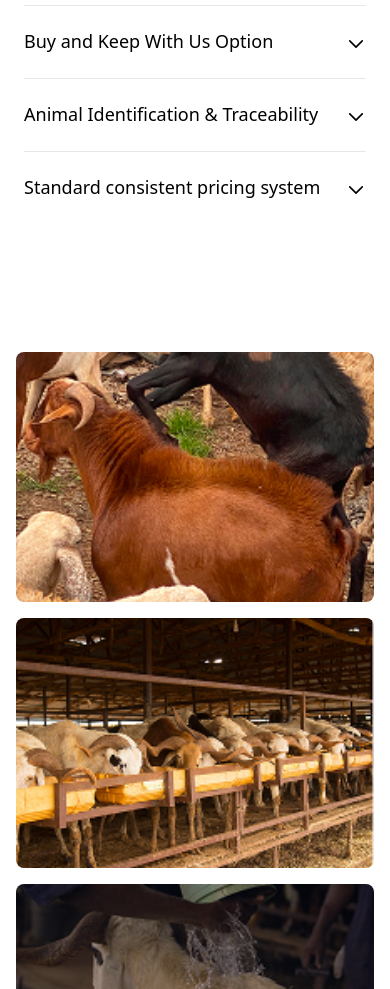
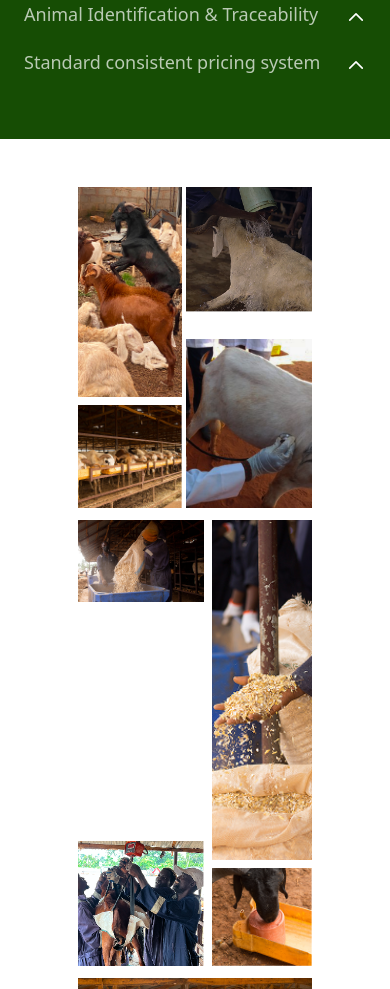
Before and after one commit to Frnweico/Global-Range-Farms, a Next.js app: page /products in a window 390 px wide. Shown: the part 4720-5709 px from the top of the page. Built offline with nearby package versions, Linux system fonts and the light colour scheme.

Commit message:
service section mobile

```diff
--- a/src/app/products/page.tsx
+++ b/src/app/products/page.tsx
@@ -1,4 +1,4 @@
-import OurServices from "@/components/homepage/services";
+import ServicesAbout from "@/components/about/services";
 import ProductsHero from "@/components/products/hero";
 import ImageGallery from "@/components/products/imageGallery";
 import Order from "@/components/products/order";
@@ -9,7 +9,7 @@ const Products = () => {
     <div>
       <ProductsHero />
       <ProductCarousel />
-      <OurServices />
+      <ServicesAbout />
       <ImageGallery />
       <Order />
     </div>
--- a/src/components/about/services.tsx
+++ b/src/components/about/services.tsx
@@ -203,7 +203,7 @@ const ServicesAbout = () => {
             {services.map((service, index) => {
                 const isOpen = activeIndex === index;
                 return (
-                    <div key={index} className="border-b border-white/10 pb-6 last:border-0">
+                    <div key={index} >
                         {/* Header Row */}
                         <div
                             className="flex justify-between items-start gap-4 cursor-pointer"
@@ -218,7 +218,7 @@ const ServicesAbout = () => {
                                     xmlns="http://www.w3.org/2000/svg"
                                     fill="none" viewBox="0 0 24 24"
                                     strokeWidth={2} stroke="currentColor"
-                                    className={`w-5 h-5 transition-transform duration-300 ${isOpen ? 'rotate-180' : ''}`}
+                                    className={`w-5 h-5 transition-transform -rotate-180 duration-300 ${isOpen ? 'rotate-0' : ''}`}
                                 >
                                     <path strokeLinecap="round" strokeLinejoin="round" d="M19.5 8.25l-7.5 7.5-7.5-7.5" />
                                 </svg>
--- a/src/components/homepage/services.tsx
+++ b/src/components/homepage/services.tsx
@@ -209,7 +209,7 @@ const OurServices = () => {
             {services.map((service, index) => {
                 const isOpen = activeIndex === index;
                 return (
-                    <div key={index} className="border-b border-gray-200 pb-6 last:border-0">
+                    <div key={index} >
                         <div
                             className="flex justify-between items-start gap-4 cursor-pointer"
                             onClick={() => toggleMobile(index)}
@@ -222,7 +222,7 @@ const OurServices = () => {
                                     xmlns="http://www.w3.org/2000/svg"
                                     fill="none" viewBox="0 0 24 24"
                                     strokeWidth={2} stroke="currentColor"
-                                    className={`w-5 h-5 transition-transform duration-300 ${isOpen ? 'rotate-180' : ''}`}
+                                    className={`w-5 h-5 transition-transform duration-300 -rotate-180 ${isOpen ? 'rotate-0' : ''}`}
                                 >
                                     <path strokeLinecap="round" strokeLinejoin="round" d="M19.5 8.25l-7.5 7.5-7.5-7.5" />
                                 </svg>
--- a/src/components/nav/page.tsx
+++ b/src/components/nav/page.tsx
@@ -9,8 +9,8 @@ import { motion, AnimatePresence } from "framer-motion";
 
 const Nav = () => {
   const [isOpen, setIsOpen] = useState(false);
-  const [isVisible, setIsVisible] = useState(true); // Track visibility for scroll
-  const [isDarkSection, setIsDarkSection] = useState(false); // Track background darkness
+  const [isVisible, setIsVisible] = useState(true);
+  const [isDarkSection, setIsDarkSection] = useState(false);
 
   const pathname = usePathname();
   const isHome = pathname === "/";
@@ -20,9 +20,6 @@ const Nav = () => {
   useEffect(() => {
     const handleScroll = () => {
       const currentScrollY = window.scrollY;
-
-      // A. Hide/Show Logic
-      // If scrolling DOWN and past 100px, hide. If scrolling UP, show.
       if (currentScrollY > 100 && currentScrollY > lastScrollY.current) {
         setIsVisible(false);
       } else {
@@ -30,16 +27,11 @@ const Nav = () => {
       }
       lastScrollY.current = currentScrollY;
 
-      // B. Dynamic Text Color Logic
-      // We check the element at the center-top of the screen (behind the nav)
-      // If it contains your specific dark classes, we switch text to white.
       const elementUnderNav = document.elementFromPoint(window.innerWidth / 2, 40);
       if (elementUnderNav) {
-        // Traverse up to find the closest section container with a background class
         const section = elementUnderNav.closest('section') || elementUnderNav.closest('div');
         if (section) {
           const className = section.className;
-          // Check for your specific dark background colors
           const isDark = className.includes("bg-[#0E0E0E]") || className.includes("bg-[#133405]");
           setIsDarkSection(isDark);
         }
@@ -50,19 +42,8 @@ const Nav = () => {
     return () => window.removeEventListener("scroll", handleScroll);
   }, []);
 
-  // --- DYNAMIC STYLING ---
-  // If Mobile Menu is Open -> White BG, Black Text
-  // Else if Over Dark Section -> Transparent BG, White Text
-  // Else (Over White Section) -> Transparent BG, Black Text
-  // (Exception: On Home Page top, we force White Text unless menu is open)
-
   const isTop = typeof window !== 'undefined' ? window.scrollY < 50 : true;
 
-  // Determine Text Color Priority:
-  // 1. Menu Open = Black
-  // 2. Home Page at Top = White
-  // 3. Over Dark Section = White
-  // 4. Default = Black
   let dynamicTextColor = "text-black";
   if (isOpen) {
     dynamicTextColor = "text-black";
@@ -72,7 +53,7 @@ const Nav = () => {
     dynamicTextColor = "text-white";
   }
 
-  const navBgColor = isOpen ? "bg-white" : "bg-transparent backdrop-blur-sm"; // Added blur for better read
+  const navBgColor = isOpen ? "bg-white" : "bg-transparent backdrop-blur-sm";
   const logoSrc = "/images/svgs/grfLogo.svg";
 
   const handleContactClick = (e?: React.MouseEvent) => {
--- a/src/components/products/imageGallery.tsx
+++ b/src/components/products/imageGallery.tsx
@@ -1,96 +1,67 @@
 import Image from 'next/image';
-
-const galleryItems = [
-  // 1. Tall Left
-  {
-    src: '/images/pngs/gallery1.png',
-    alt: 'Gallery image 1',
-    desktopClass: 'md:col-span-1 md:row-span-2',
-  },
-  // 2. Wide Top Middle
-  {
-    src: '/images/pngs/gallery2.png',
-    alt: 'Gallery image 2',
-    desktopClass: 'md:col-span-2 md:row-span-1',
-  },
-  // 3. Tall Right
-  {
-    src: '/images/pngs/gallery3.png',
-    alt: 'Gallery image 3',
-    desktopClass: 'md:col-span-1 md:row-span-2',
-  },
-  // 4. Standard Middle Left
-  {
-    src: '/images/pngs/gallery4.png',
-    alt: 'Gallery image 4',
-    desktopClass: 'md:col-span-1 md:row-span-1',
-  },
-  // 5. Tall Center
-  {
-    src: '/images/pngs/gallery5.png',
-    alt: 'Gallery image 5',
-    desktopClass: 'md:col-span-1 md:row-span-2',
-  },
-  // 6. Wide Middle Right
-  {
-    src: '/images/pngs/gallery6.png',
-    alt: 'Gallery image 6',
-    desktopClass: 'md:col-span-2 md:row-span-1',
-  },
-  // 7. Wide Center
-  {
-    src: '/images/pngs/gallery7.png',
-    alt: 'Gallery image 7',
-    desktopClass: 'md:col-span-2 md:row-span-1',
-  },
-  // 8. Standard Center Left
-  {
-    src: '/images/pngs/gallery8.png',
-    alt: 'Gallery image 8',
-    desktopClass: 'md:col-span-1 md:row-span-1',
-  },
-  // 9. Tall Center Right
-  {
-    src: '/images/pngs/gallery9.png',
-    alt: 'Gallery image 9',
-    desktopClass: 'md:col-span-1 md:row-span-2',
-  },
-  // 10. Wide Bottom Left
-  {
-    src: '/images/pngs/gallery10.png',
-    alt: 'Gallery image 10',
-    desktopClass: 'md:col-span-2 md:row-span-1',
-  },
-  // 11. Wide Bottom Right
-  {
-    src: '/images/pngs/gallery11.png',
-    alt: 'Gallery image 11',
-    desktopClass: 'md:col-span-2 md:row-span-1',
-  },
-];
 
 const ImageGallery = () => {
   return (
-    <section className="py-16 bg-white">
-      <div className="container mx-auto px-4 max-w-6xl">
-        <div className="grid grid-cols-1 gap-4 md:grid-cols-4 md:auto-rows-[200px] md:[grid-auto-flow:row_dense]">
-          {galleryItems.map((item, index) => (
-            <div
-              key={index}
-              className={`relative w-full h-full min-h-[250px] md:min-h-0 rounded-lg overflow-hidden group ${item.desktopClass}`}
-            >
-              <Image
-                src={item.src}
-                alt={item.alt}
-                fill
-                sizes="(max-width: 768px) 100vw, (max-width: 1200px) 50vw, 33vw"
-                className="object-cover transition-transform duration-500 group-hover:scale-105"
-              />
-              <div className="absolute inset-0 bg-black opacity-0 transition-opacity duration-500 group-hover:opacity-20"></div>
-            </div>
-          ))}
+    <section className=' bg-white'>
+
+{/* desktop  */}
+    <div className="py-16 md:flex-row justify-center items-start gap-3 md:px-12 lg:px-20 hidden md:flex">
+    <div className='flex flex-col gap-2 justify-between'>
+      <Image src={'/images/pngs/gallery1.png'} alt='goats' className='fill' width={213} height={434}/>
+      <Image src={'/images/pngs/gallery2.png'} alt='rams' width={213} height={212}/>
+    </div>
+    <div className='flex flex-col gap-2 justify-between'>
+      <div className='flex items-start gap-2 justify-between'>
+        <Image src={'/images/pngs/gallery3.png'} alt='sheep' width={213} height={212}/>
+        <Image src={'/images/pngs/gallery5.png'} alt='men' width={325} height={212}/>
+      </div>
+      <div className='flex gap-2 justify-between'>
+        <Image src={'/images/pngs/gallery4.png'} alt='rams' width={326} height={437}/>
+        <div className='flex flex-col gap-2 justify-between'>
+<Image src={'/images/pngs/gallery6.png'} alt='dog' width={214} height={210} />
+<Image src={'/images/pngs/gallery7.png'} alt='men' width={214} height={210} />
         </div>
       </div>
+    </div>
+    <div className='flex flex-col gap-2 justify-between'>
+      <div className='flex gap-2 justify-between'>
+        <Image src={'/images/pngs/gallery8.png'} alt='sheep' width={445} height={323}/>
+        <Image src={'/images/pngs/gallery11.png'} alt='goat' width={95} height={323}/>
+        </div>
+<div className='flex gap-2 justify-between'>
+  <Image src={'/images/pngs/gallery9.png'} alt='sheep' width={213} height={322}/>
+  <Image src={'/images/pngs/gallery10.png'} alt='rams' width={326} height={315}/>
+</div>
+    </div>
+    </div>
+
+    {/* mobile  */}
+    <div className='flex flex-col gap-3 md:hidden py-12 w-[60%] mx-auto'>
+      <div className='flex gap-1 justify-between'>
+<div className='flex flex-col gap-2'>
+      <Image src={'/images/pngs/gallery1.png'} alt='goats' className='fill' width={153} height={311}/>
+      <Image src={'/images/pngs/gallery2.png'} alt='rams' width={153} height={151}/>
+    </div>
+    <div className='flex flex-col gap-1 justify-between'>
+      <Image src={'/images/pngs/gallery3.png'} alt='sheep' width={187} height={152}/>
+      <Image src={'/images/pngs/gallery4.png'} alt='men' width={187} height={311}/>
+    </div>
+      </div>
+      <div className='flex gap-2 justify-between'>
+        <div className='flex flex-col gap-2 justify-between'>
+          <Image src={'/images/pngs/gallery5.png'} alt='men' width={191} height={148}/>
+          <Image src={'/images/pngs/gallery7.png'} alt='men' width={191} height={189}/>
+        </div>
+        <div className='flex flex-col gap-2 justify-between'>
+          <Image src={'/images/pngs/gallery11.png'} alt='leaves' width={151} height={200} />
+          <Image src={'/images/pngs/gallery6.png'} alt='dog' width={151} height={106}/>
+        </div>
+      </div>
+      <div className='flex flex-col gap-2 justify-between'>
+        <Image src={'/images/pngs/gallery10.png'} alt='rams' width={350} height={121}/>
+        <Image src={'/images/pngs/gallery8.png'} alt='sheep' width={350} height={254}/>
+      </div>
+    </div>
     </section>
   );
 };
```
